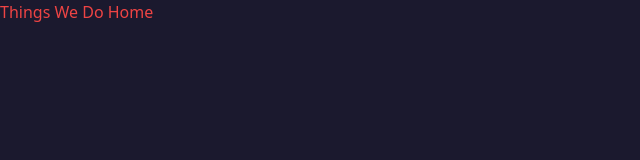
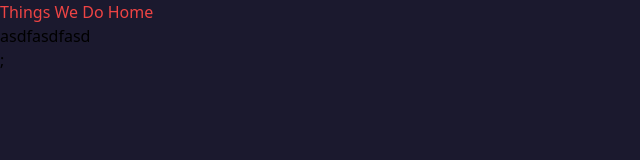
Before and after one commit to fac30/things-we-do, a Next.js app: page / in a window 1280 px wide. Shown: the top 160 px of the page, without its empty margins (0-640 px from the left). Built offline with nearby package versions, Linux system fonts and the light colour scheme.

Commit message:
feat: add navbar boilerplate and insert into root layout

```diff
--- a/src/app/layout.tsx
+++ b/src/app/layout.tsx
@@ -1,11 +1,12 @@
-import '../styles/globals.css';
-import type { Metadata, Viewport } from 'next';
-import type { ReactNode } from 'react';
+import "../styles/globals.css";
+import type { Metadata, Viewport } from "next";
+import type { ReactNode } from "react";
+import Navbar from "@/ui/layout/Navbar/Navbar";
 
-const APP_NAME = 'Things We Do';
-const APP_DEFAULT_TITLE = 'Things We Do';
-const APP_TITLE_TEMPLATE = '%s - PWA App';
-const APP_DESCRIPTION = 'Best PWA app in the world!';
+const APP_NAME = "Things We Do";
+const APP_DEFAULT_TITLE = "Things We Do";
+const APP_TITLE_TEMPLATE = "%s - PWA App";
+const APP_DESCRIPTION = "Best PWA app in the world!";
 
 export const metadata: Metadata = {
   applicationName: APP_NAME,
@@ -16,7 +17,7 @@ export const metadata: Metadata = {
   description: APP_DESCRIPTION,
   appleWebApp: {
     capable: true,
-    statusBarStyle: 'default',
+    statusBarStyle: "default",
     title: APP_DEFAULT_TITLE,
     // startUpImage: [],
   },
@@ -24,7 +25,7 @@ export const metadata: Metadata = {
     telephone: false,
   },
   openGraph: {
-    type: 'website',
+    type: "website",
     siteName: APP_NAME,
     title: {
       default: APP_DEFAULT_TITLE,
@@ -33,7 +34,7 @@ export const metadata: Metadata = {
     description: APP_DESCRIPTION,
   },
   twitter: {
-    card: 'summary',
+    card: "summary",
     title: {
       default: APP_DEFAULT_TITLE,
       template: APP_TITLE_TEMPLATE,
@@ -43,14 +44,17 @@ export const metadata: Metadata = {
 };
 
 export const viewport: Viewport = {
-  themeColor: '#FFFFFF',
+  themeColor: "#FFFFFF",
 };
 
 export default function RootLayout({ children }: { children: ReactNode }) {
   return (
     <html lang="en" dir="ltr">
       <head />
-      <body>{children}</body>
+      <body>
+        <main>{children}</main>
+        <Navbar />
+      </body>
     </html>
   );
 }
--- a/src/ui/layout/Navbar/Navbar.tsx
+++ b/src/ui/layout/Navbar/Navbar.tsx
@@ -0,0 +1,10 @@
+import NavbarButtons from "./NavbarButtons";
+
+export default function Navbar() {
+  return (
+    <>
+      <NavbarButtons />
+      <h3>asdfasdfasd</h3>;
+    </>
+  );
+}
--- a/src/ui/layout/Navbar/NavbarButtons.tsx
+++ b/src/ui/layout/Navbar/NavbarButtons.tsx
@@ -0,0 +1,3 @@
+export default function NavbarButtons() {
+  <h2>hello</h2>;
+}
```
Also changed, not shown: next.config.ts (+8 -5 lines).
